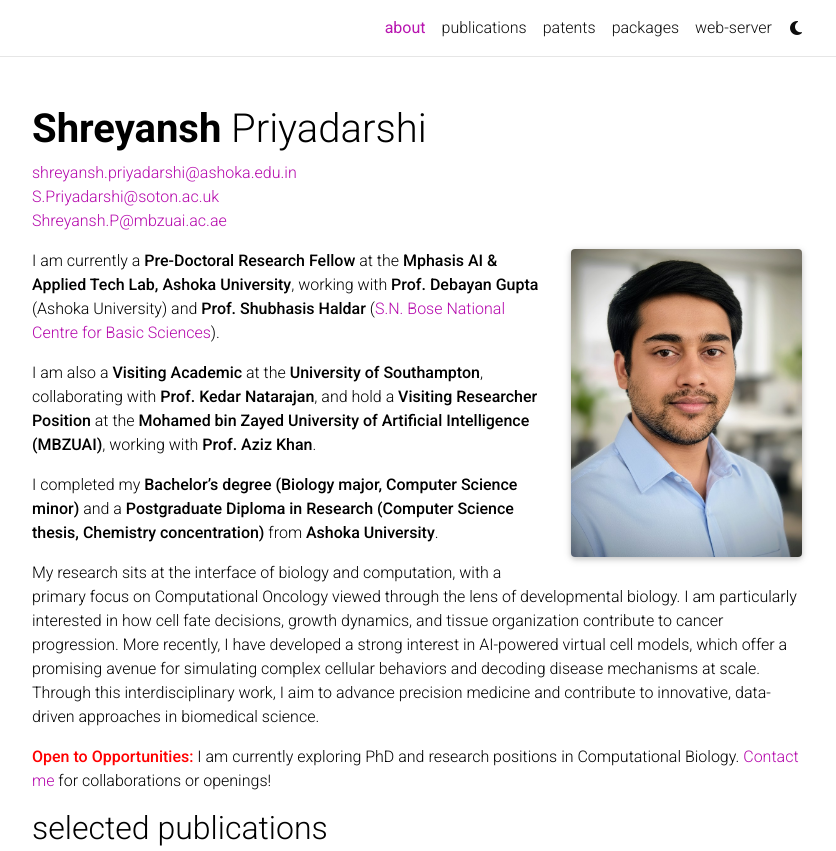
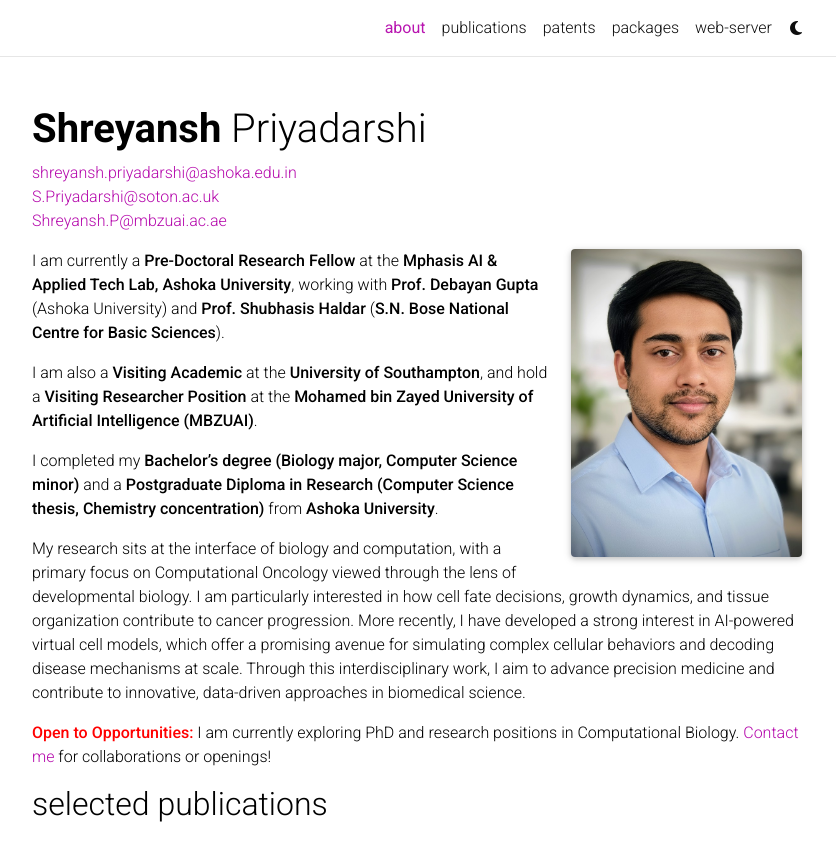
Before and after one commit to iamspriyadarshi/iamspriyadarshi.github.io, a Jekyll site: the page built from _pages/about.md, in a window 1280 px wide and 1165 px high, cut to the strip 0-851 px from the top of the window. Shown: the whole strip, without its empty margins (223-1059 px from the left). Built offline with Jekyll 4.4.1, drawn with Linux system fonts in a browser that asks for light colours; full-size pictures stand in for the smaller copies a plugin makes; some web fonts are replaced; comment, search, counter and statistics services are not loaded; a style sheet for code colours, icons or effects is not loaded.

Commit message:
Update about.md

```diff
--- a/_pages/about.md
+++ b/_pages/about.md
@@ -15,9 +15,9 @@
 social: true  # includes social icons at the bottom of the page
 ---
 
-I am currently a **Pre-Doctoral Research Fellow** at the [**Mphasis AI & Applied Tech Lab, Ashoka University**](https://www.ashoka.edu.in/page/mphasis-lab/), working with [**Prof. Debayan Gupta**](https://www.ashoka.edu.in/profile/debayan-gupta/) (Ashoka University) and [**Prof. Shubhasis Haldar**](https://www.shubhasis-haldar-cmt.com/) ([S.N. Bose National Centre for Basic Sciences](https://www.bose.res.in/)).
+I am currently a **Pre-Doctoral Research Fellow** at the [**Mphasis AI & Applied Tech Lab, Ashoka University**](https://www.ashoka.edu.in/page/mphasis-lab/), working with [**Prof. Debayan Gupta**](https://www.ashoka.edu.in/profile/debayan-gupta/) (Ashoka University) and [**Prof. Shubhasis Haldar**](https://www.shubhasis-haldar-cmt.com/) ([**S.N. Bose National Centre for Basic Sciences**](https://www.bose.res.in/)).
 
-I am also a **Visiting Academic** at the [**University of Southampton**](https://www.southampton.ac.uk/), collaborating with [**Prof. Kedar Natarajan**](https://www.southampton.ac.uk/people/66c87x/doctor-k-natarajan), and hold a **Visiting Researcher Position** at the [**Mohamed bin Zayed University of Artificial Intelligence (MBZUAI)**](https://mbzuai.ac.ae/), working with [**Prof. Aziz Khan**](https://khanlab.bio/).
+I am also a **Visiting Academic** at the [**University of Southampton**](https://www.southampton.ac.uk/), and hold a **Visiting Researcher Position** at the [**Mohamed bin Zayed University of Artificial Intelligence (MBZUAI)**](https://mbzuai.ac.ae/).
 
 I completed my **Bachelor’s degree (Biology major, Computer Science minor)** and a **Postgraduate Diploma in Research (Computer Science thesis, Chemistry concentration)** from [**Ashoka University**](https://www.ashoka.edu.in).
 
```
